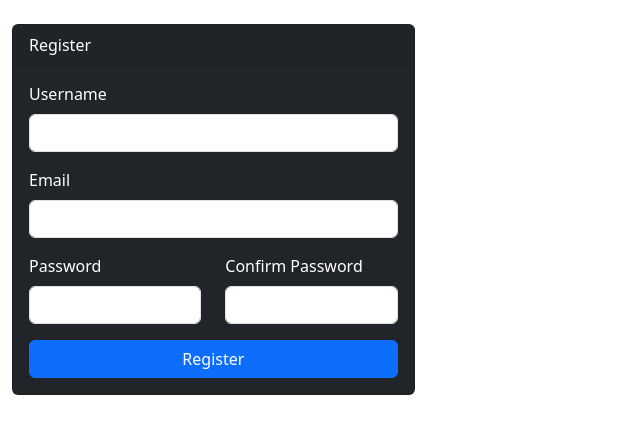
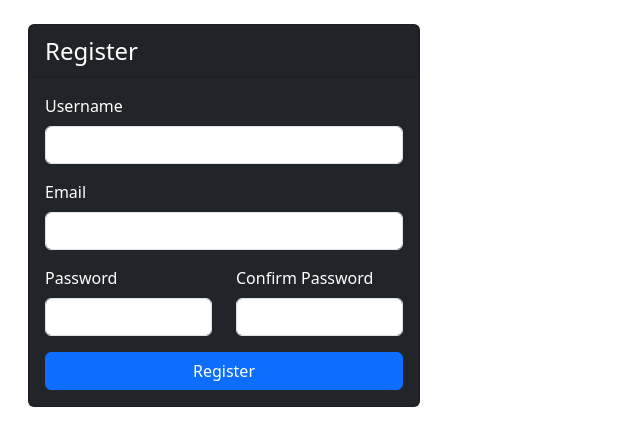
Before and after one commit to zHenriqueGN/EventPlaza, a Django app: page /authentication/register/ in a window 1280 px wide. Shown: the part 50-496 px from the top of the page, without its empty margins (0-640 px from the left). Run offline with Django 4.2, Linux system fonts and the light colour scheme.

Commit message:
refactor: export register form to fragments folder

```diff
--- a/core/apps/authentication/templates/register.html
+++ b/core/apps/authentication/templates/register.html
@@ -1,41 +1,10 @@
 {% extends "bases/base.html" %}
 {% block "title" %}Register{% endblock %}
 {% block "body" %}
-<div class="container-fluid">
-	<div class="row">
-		<div class="col-4">
-			<div class="card bg-dark text-white">
-				<div class="card-header">
-					Register
-				</div>
-				<div class="card-body">
-					<form>
-						<div class="mb-3">
-							<label for="username" class="form-label">Username</label>
-							<input type="username" class="form-control" id="username" name="username">
-						</div>
-						<div class="mb-3">
-							<label for="email" class="form-label">Email</label>
-							<input type="email" class="form-control" id="email" name="email">
-						</div>
-						<div class="mb-3 row">
-							<div class="col">
-								<label for="password" class="form-label">Password</label>
-								<input type="password" class="form-control" id="password" name="password">
-							</div>
-							<div class="col">
-								<label for="confirmpassword" class="form-label">Confirm Password</label>
-								<input type="confirmpassword" class="form-control" id="confirmpassword" name="confirmpassword">
-							</div>
-						</div>
-						<button type="submit" class="btn btn-primary container-fluid">Register</button>
-					</form>
-				</div>
-			</div>
-		</div>
+<div class="row mx-3">
+	<div class="col-lg-4">
+		{% include "fragments/authentication/registerform.html" %}
 	</div>
-	<div class="col-4"></div>
-	<div class="col-4"></div>
 </div>
 
 {% endblock %}
--- /dev/null
+++ b/templates/fragments/authentication/registerform.html
@@ -0,0 +1,28 @@
+<div class="card bg-dark text-white">
+    <div class="card-header fs-4">
+        Register
+    </div>
+    <div class="card-body">
+        <form>
+            <div class="mb-3">
+                <label for="username" class="form-label">Username</label>
+                <input type="username" class="form-control" id="username" name="username">
+            </div>
+            <div class="mb-3">
+                <label for="email" class="form-label">Email</label>
+                <input type="email" class="form-control" id="email" name="email">
+            </div>
+            <div class="mb-3 row">
+                <div class="col-6">
+                    <label for="password" class="form-label">Password</label>
+                    <input type="password" class="form-control" id="password" name="password">
+                </div>
+                <div class="col-6">
+                    <label for="confirmpassword" class="form-label">Confirm Password</label>
+                    <input type="password" class="form-control" id="confirmpassword" name="confirmpassword">
+                </div>
+            </div>
+            <button type="submit" class="btn btn-primary container-fluid">Register</button>
+        </form>
+    </div>
+</div>
```
